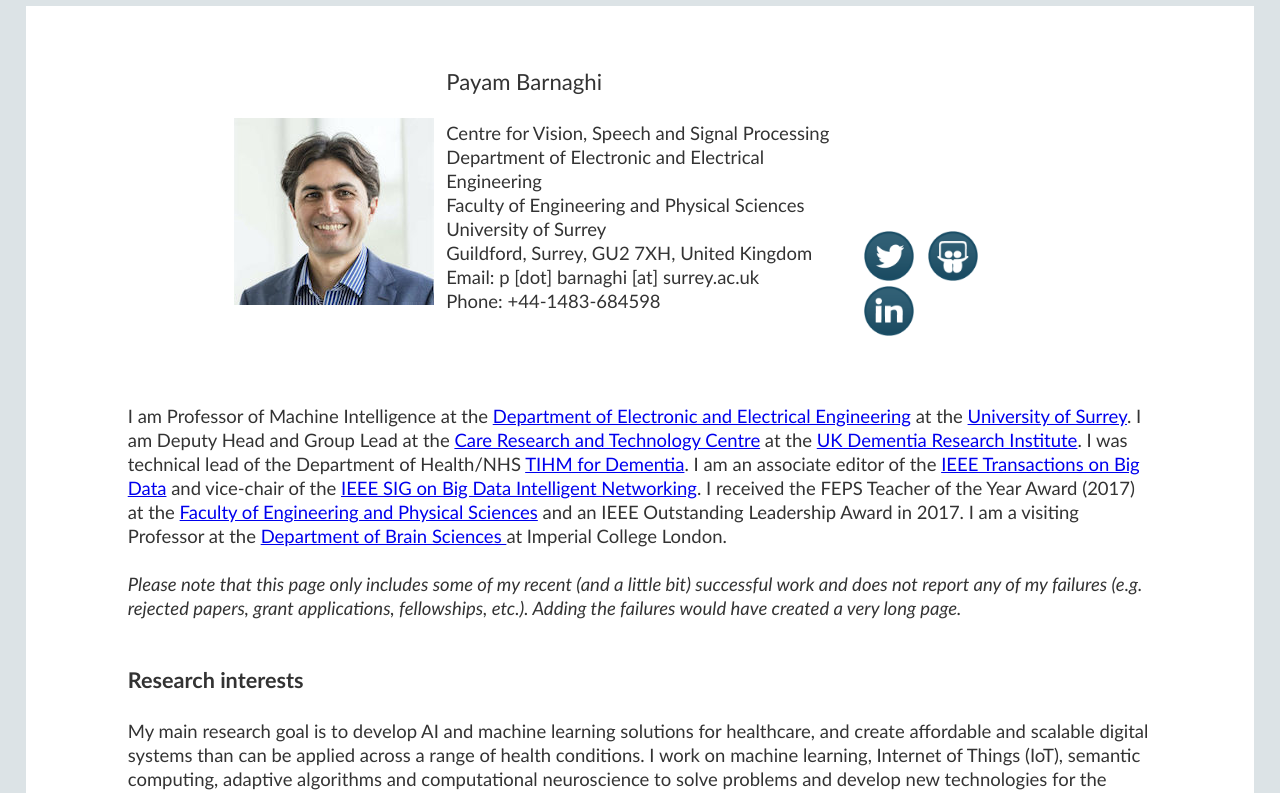
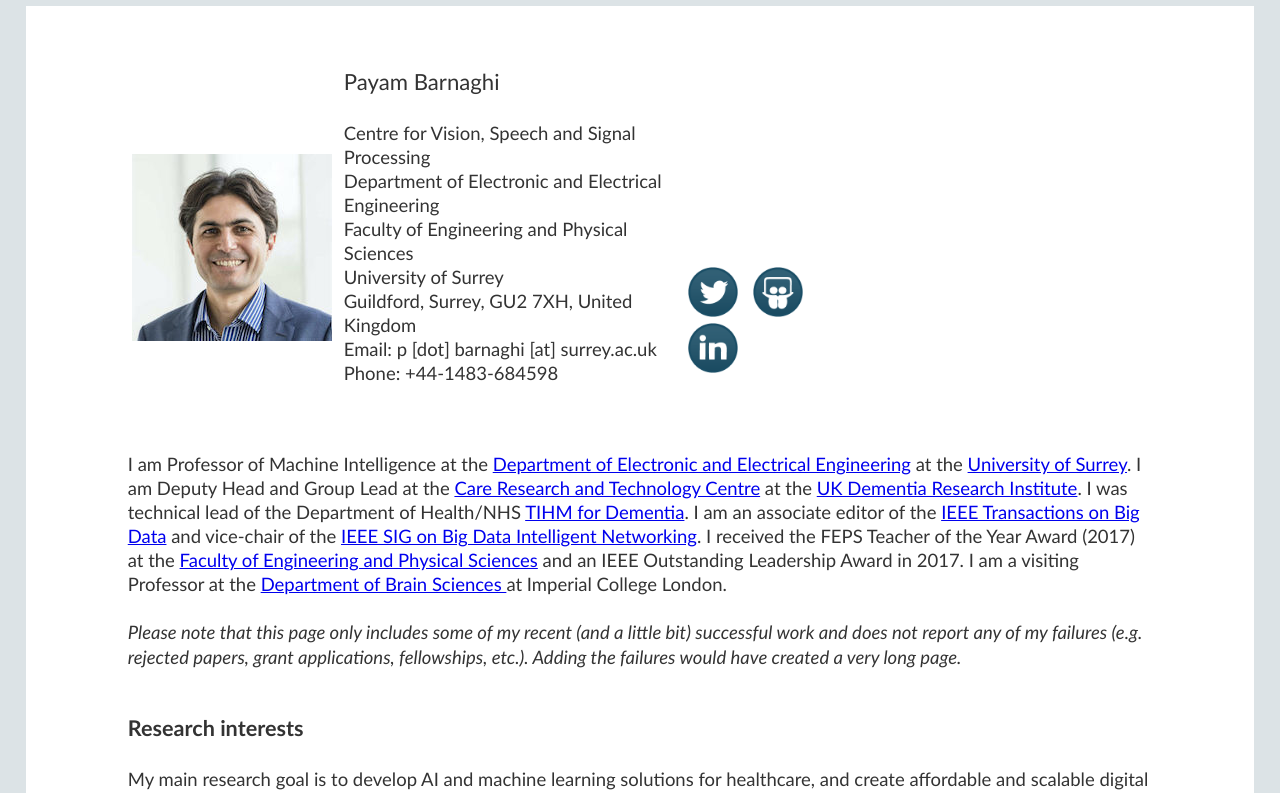
Before and after one commit to PBarnaghi/pbarnaghi.github.io, a plain HTML site: page index.html in a window 1280 px wide. Shown: the top 793 px of the page. Drawn offline with Linux system fonts and the light colour scheme.

Commit message:
Update index.html

```diff
--- a/index.html
+++ b/index.html
@@ -20,7 +20,7 @@
     <tr>
       <td colspan="2" rowspan="1" vertical-align="top;"> <br>
       <br>
-      <table ;="" text-align="left;" align="center" border="0" cellpadding="2" cellspacing="2" width="80%">
+      <table ;="" text-align="left;" align="left" border="0" cellpadding="2" cellspacing="2" width="70%">
         <tbody>
           <tr>
             <td vertical-align="top;"><img ;="" alt="Payam Barnaghi" src="images/PB-1.jpg" width="200" height="187"><a href="https://twitter.com/PBarnaghi"><br>
```
